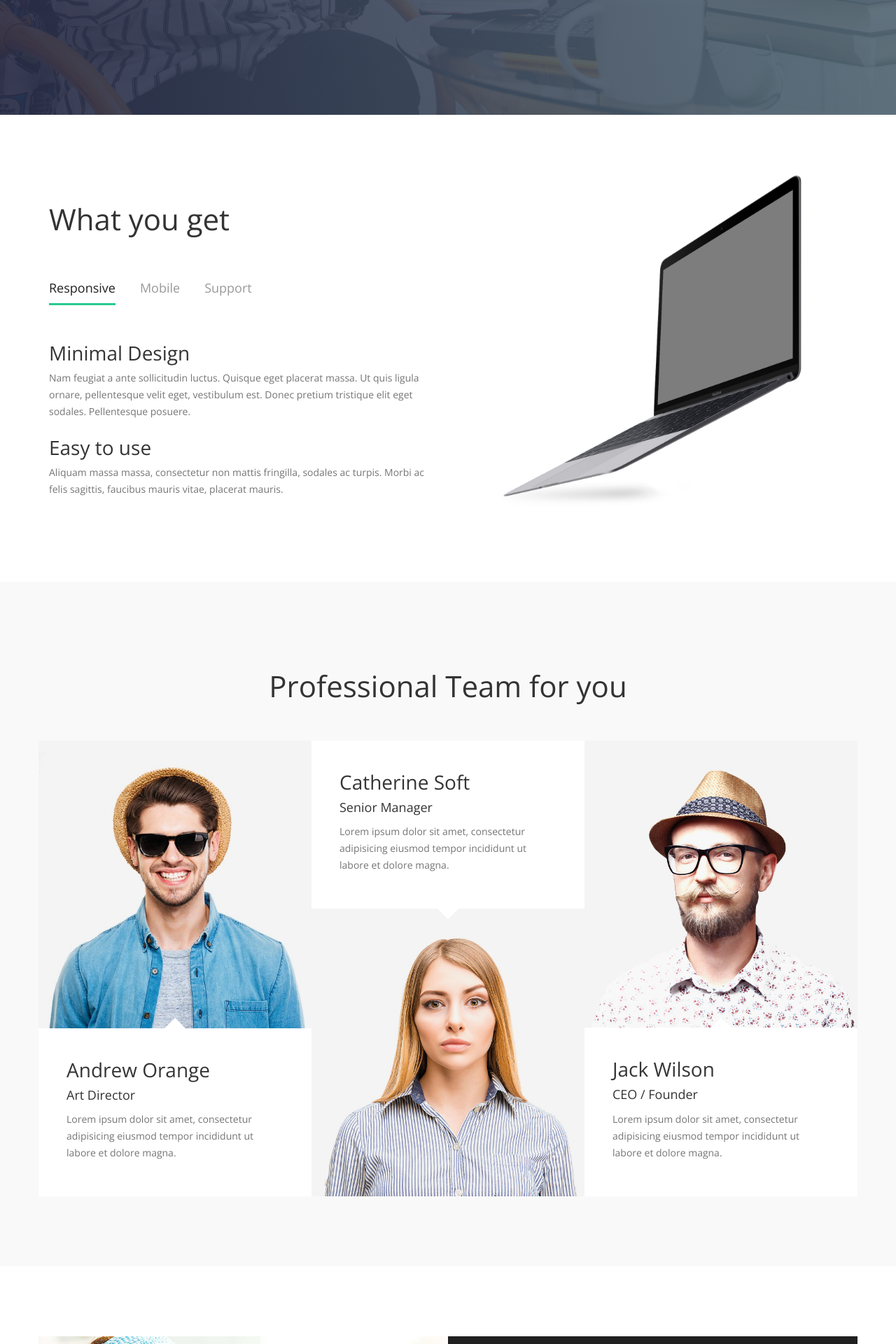
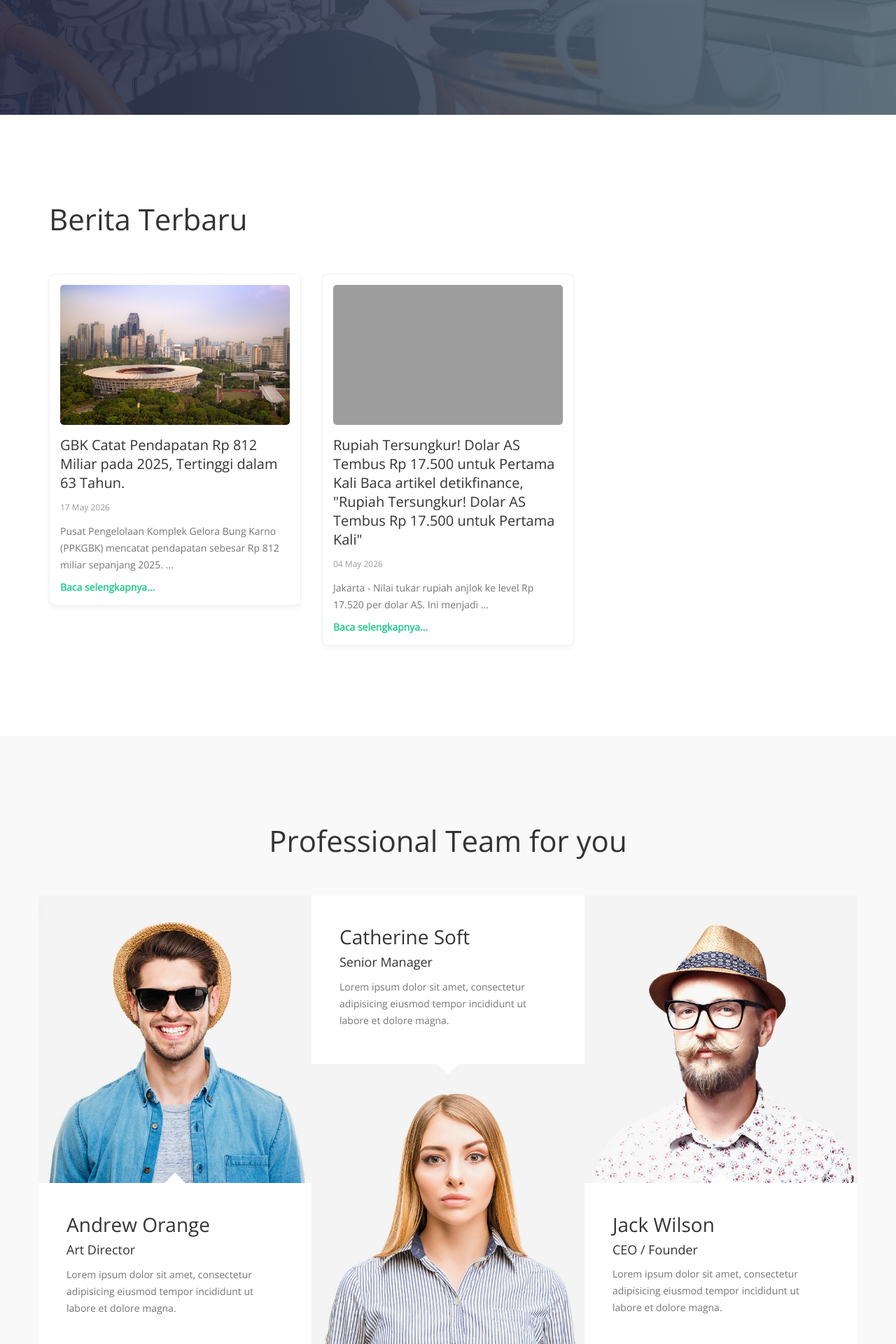
Before and after one commit to rainmartania22/web_amr, a Django app: page / in a window 1280 px wide. Shown: the part 636-2556 px from the top of the page at 70% size. Run offline with Django 5.2, Linux system fonts and the light colour scheme; data comes from the database, SQL or seed files in the repository; some libraries are stand-ins or nearby versions; grey boxes are pictures that could not be loaded.

Commit message:
tambah berita

```diff
--- a/web/models.py
+++ b/web/models.py
@@ -25,8 +25,9 @@ class Mahasiswa(models.Model):
 
 class Berita(models.Model):
     judul = models.CharField(max_length=200)
-    isi = models.TextField()
-    tanggal = models.DateTimeField(auto_now_add=True)
+    konten = models.TextField()
+    gambar = models.ImageField(upload_to='berita_images/', blank=True, null=True)
+    tanggal_dibuat = models.DateTimeField(auto_now_add=True)
 
     def __str__(self):
         return self.judul
--- a/web/templates/index.html
+++ b/web/templates/index.html
@@ -102,66 +102,30 @@
 
             <div class="col-md-12 col-sm-12">
                 <div class="section-title">
-                              <h1>What you get</h1>
+                    <h1>Berita Terbaru</h1>
                 </div>
             </div>
 
-                    <div class="col-md-6 col-sm-6">
-                         <ul class="nav nav-tabs" role="tablist">
-                              <li class="active"><a href="#tab01" aria-controls="tab01" role="tab" data-toggle="tab">Responsive</a></li>
+            {% for berita in berita_list %}
+            <div class="col-md-4 col-sm-4">
+                <div class="berita-item" style="margin-bottom: 30px; padding: 15px; border: 1px solid #f0f0f0; border-radius: 8px; box-shadow: 0 4px 8px rgba(0,0,0,0.05);">
+                    {% if berita.gambar %}
+                        <img src="{{ berita.gambar.url }}" class="img-responsive" alt="{{ berita.judul }}" style="width: 100%; height: 200px; object-fit: cover; border-radius: 5px; margin-bottom: 15px;">
+                    {% else %}
+                        <img src="{% static 'images/feature-mockup.png' %}" class="img-responsive" alt="Default Image" style="width: 100%; height: 200px; object-fit: cover; border-radius: 5px; margin-bottom: 15px;">
+                    {% endif %}
 
-                              <li><a href="#tab02" aria-controls="tab02" role="tab" data-toggle="tab">Mobile</a></li>
-
-                              <li><a href="#tab03" aria-controls="tab03" role="tab" data-toggle="tab">Support</a></li>
-                         </ul>
-
-                         <div class="tab-content">
-                              <div class="tab-pane active" id="tab01" role="tabpanel">
-                                   <div class="tab-pane-item">
-                                        <h2>Minimal Design</h2>
-                                        <p>Nam feugiat a ante sollicitudin luctus. Quisque eget placerat massa. Ut quis ligula ornare, pellentesque velit eget, vestibulum est. Donec pretium tristique elit eget sodales. Pellentesque posuere.</p>
-                                   </div>
-                                   <div class="tab-pane-item">
-                                        <h2>Easy to use</h2>
-                                        <p>Aliquam massa massa, consectetur non mattis fringilla, sodales ac turpis. Morbi ac felis sagittis, faucibus mauris vitae, placerat mauris.</p>
+                    <h3 style="margin-top: 0; font-size: 20px;">{{ berita.judul }}</h3>
+                    <p style="color: #999; font-size: 12px; margin-bottom: 10px;">{{ berita.tanggal_dibuat|date:"d M Y" }}</p>
+                    <p>{{ berita.konten|truncatewords:15 }}</p>
+                    <a href="#" style="color: #29ca8e; font-weight: bold;">Baca selengkapnya...</a>
                 </div>
             </div>
-
-
-                              <div class="tab-pane" id="tab02" role="tabpanel">
-                                   <div class="tab-pane-item">
-                                        <h2>Compatible Browsers</h2>
-                                        <p>Nam maximus elit a metus luctus, a faucibus magna mattis. Ut malesuada viverra iaculis. Nunc euismod sit amet neque a tincidunt.</p>
+            {% empty %}
+            <div class="col-md-12 text-center">
+                <p>Belum ada berita saat ini.</p>
             </div>
-                                   <div class="tab-pane-item">
-                                        <h2>User Friendly</h2>
-                                        <p>Maecenas maximus velit lorem, quis pharetra turpis fringilla id. Vestibulum tempor facilisis efficitur. Sed nec nisi sit amet nibh pellentesque elementum.</p>
-                                   </div>
-                                   <div class="tab-pane-item">
-                                        <h2>HTML5 & CSS3</h2>
-                                        <p>In viverra ipsum ornare sapien rhoncus ullamcorper. Vivamus vitae risus ac mi vehicula sagittis. Nulla dictum magna sit amet pharetra aliquam.</p>
-                                   </div>
-                              </div>
-
-                              <div class="tab-pane" id="tab03" role="tabpanel">
-                                   <div class="tab-pane-item">
-                                        <h2>Quick Support</h2>
-                                        <p>Mauris rutrum est at fringilla pulvinar. Nam ligula urna, lobortis non scelerisque vel, molestie eu massa. Nullam mattis elit at tortor accumsan.</p>
-                                   </div>
-                                   <div class="tab-pane-item">
-                                        <h2>Managed Stuffs</h2>
-                                        <p>Quisque ullamcorper sem quis sapien cursus efficitur. Sed id sodales ipsum. Morbi eleifend tempus erat sit amet vehicula. Nulla at posuere tellus, non mattis erat. Nulla id massa gravida.</p>
-                                   </div>
-                              </div>
-                         </div>
-
-                    </div>
-
-                    <div class="col-md-6 col-sm-6">
-                         <div class="feature-image">
-                              <img src="{% static 'images/feature-mockup.png'  %}" class="img-responsive" alt="Thin Laptop">
-                         </div>
-                    </div>
+            {% endfor %}
 
         </div>
      </div>
--- a/web/views.py
+++ b/web/views.py
@@ -3,13 +3,15 @@ from ajax_datatable.views import AjaxDatatableView
 from .models import Mahasiswa, Berita, Jurusan
 
 def beranda(request):
-    data_mahasiswa = Mahasiswa.objects.all()
-    data_berita = Berita.objects.all().order_by('-tanggal')
+    # Mengambil semua data berita, diurutkan dari yang terbaru
+    berita_list = Berita.objects.all().order_by('-tanggal_dibuat')
 
+    # Memasukkan data ke dalam dictionary 'context'
     context = {
-        'mahasiswa': data_mahasiswa,
-        'berita': data_berita,
+        'berita_list': berita_list
     }
+
+    # Mengirim context ke template
     return render(request, 'index.html', context)
 
 class MahasiswaAjaxDatatableView(AjaxDatatableView):
--- a/web_amr/urls.py
+++ b/web_amr/urls.py
@@ -17,9 +17,13 @@ Including another URLconf
 from django.contrib import admin
 from django.urls import path
 from web import views
+from django.conf import settings
+from django.conf.urls.static import static
 
 urlpatterns = [
     path('admin/', admin.site.urls),
     path('', views.beranda, name='beranda'), # <--- Path kosong '' berarti halaman utama (home)
 
 ]
+if settings.DEBUG:
+    urlpatterns += static(settings.MEDIA_URL, document_root=settings.MEDIA_ROOT)
```
Also changed, not shown: berita_images/1.jpg (added), db.sqlite3, web/migrations/0003_alter_berita_options_rename_isi_berita_konten_and_more.py (added). Lines whose indentation alone changed are shown as unchanged.
